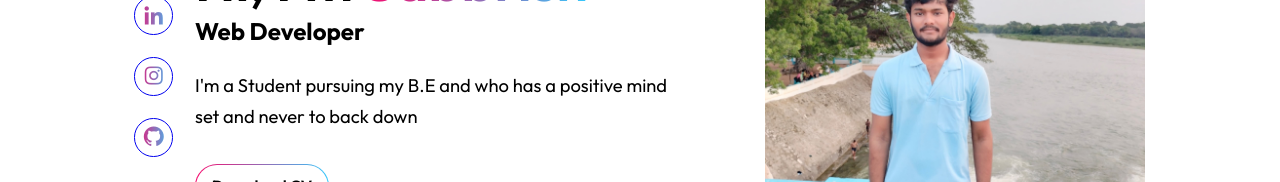
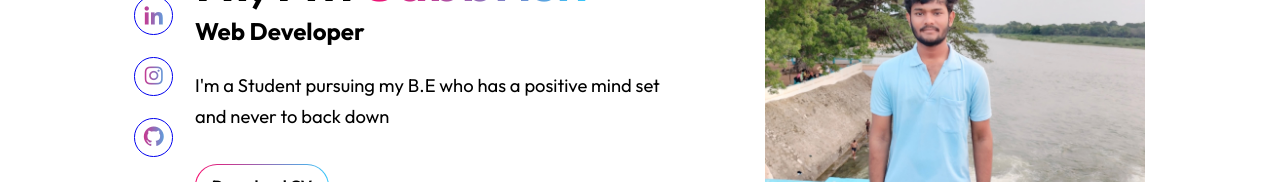
Before and after one commit to sabbrish-astral/Portfolio, a plain HTML site: page index.html in a window 1280 px wide. Shown: the part 256-438 px from the top of the page. Drawn offline with nearby package versions, Linux system fonts and the light colour scheme.

Commit message:
Update index.html

```diff
--- a/index.html
+++ b/index.html
@@ -49,7 +49,7 @@
             <div class="detail">
                 <h1>Hi, I'm <span>Sabbrish</span></h1>
                 <h3>Web Developer</h3>
-                <p>I'm a Student pursuing my B.E and who has a positive mind set and never to back down</p>
+                <p>I'm a Student pursuing my B.E who has a positive mind set and never to back down</p>
                 <ul>
                 </ul>
                 <div class="btn">
```
